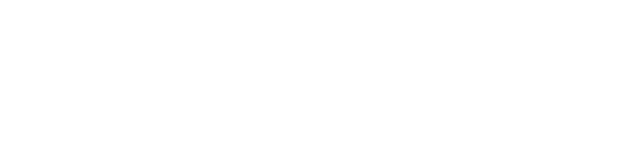
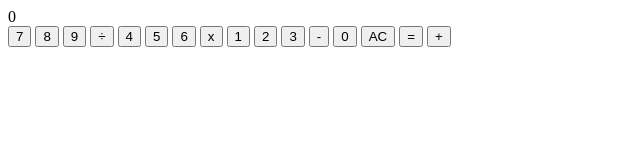
Before and after one commit to swiftyirons/calculator, a plain HTML site: page index.html in a window 1280 px wide. Shown: the whole page, without its empty margins (0-640 px from the left). Drawn offline with Linux system fonts and the light colour scheme.

Commit message:
Add calculator buttons and display

```diff
--- a/index.html
+++ b/index.html
@@ -8,6 +8,22 @@
   <script src="./script.js" defer></script>
 </head>
 <body>
-
+  <div>0</div>
+  <button>7</button>
+  <button>8</button>
+  <button>9</button>
+  <button>&#247;</button>
+  <button>4</button>
+  <button>5</button>
+  <button>6</button>
+  <button>x</button>
+  <button>1</button>
+  <button>2</button>
+  <button>3</button>
+  <button>-</button>
+  <button>0</button>
+  <button>AC</button>
+  <button>=</button>
+  <button>+</button>
 </body>
 </html>
```
